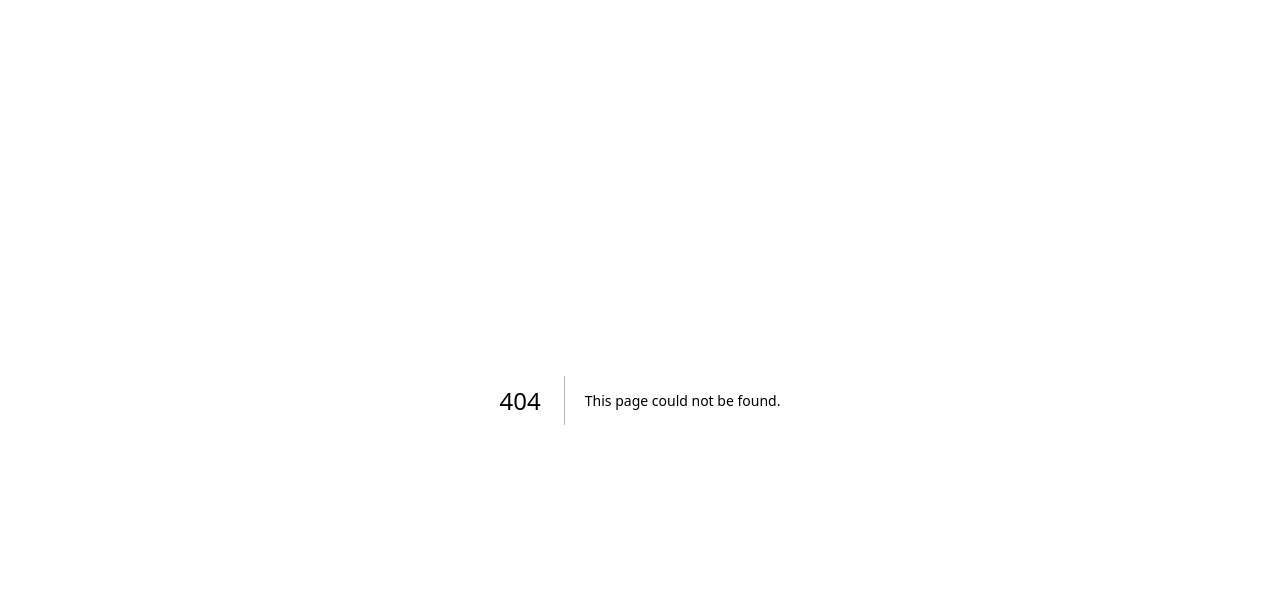
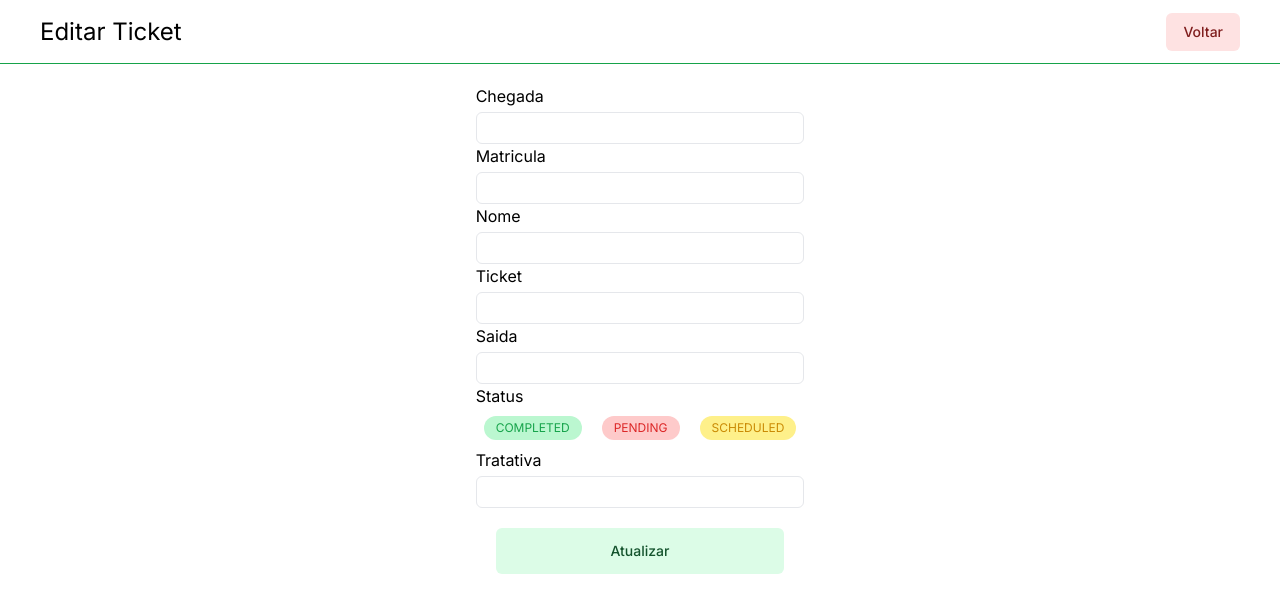
Before and after one commit to mateusfranca97/coworking-next.js, a Next.js app: page /home/edit in a window 1280 px wide. Before the commit this address had no page. Shown: the top 612 px of the page. Built offline with nearby package versions, Linux system fonts and the light colour scheme.

Commit message:
feat: criado a pagina editTicket

```diff
--- a/package.json
+++ b/package.json
@@ -12,6 +12,7 @@
     "@headlessui/react": "^1.7.15",
     "@heroicons/react": "^2.0.18",
     "@hookform/resolvers": "^3.1.1",
+    "@next/swc-win32-x64-msvc": "^13.4.9",
     "@types/node": "20.3.1",
     "@types/react": "18.2.12",
     "@types/react-dom": "18.2.5",
--- a/src/app/components/StatusTicket/StatusTicket.tsx
+++ b/src/app/components/StatusTicket/StatusTicket.tsx
@@ -8,19 +8,19 @@ interface StatusTicketProps {
 function StatusTicket(props: StatusTicketProps) {
   if (props.status === StatusOrder.COMPLETED) {
     return (
-      <p className="bg-green-200 text-green-600 py-1 px-3 rounded-full text-xs">
+      <p className="bg-green-200 text-green-600 py-1 px-3 rounded-full text-xs cursor-pointer">
         {StatusOrder.COMPLETED}
       </p>
     )
   } else if (props.status === StatusOrder.PENDING) {
     return (
-      <p className="bg-red-200 text-red-600 py-1 px-3 rounded-full text-xs">
+      <p className="bg-red-200 text-red-600 py-1 px-3 rounded-full text-xs cursor-pointer">
         {StatusOrder.PENDING}
       </p>
     )
   } else if (props.status === StatusOrder.SCHEDULED) {
     return (
-      <p className="bg-yellow-200 text-yellow-600 py-1 px-3 rounded-full text-xs ">
+      <p className="bg-yellow-200 text-yellow-600 py-1 px-3 rounded-full text-xs cursor-pointer">
         {StatusOrder.SCHEDULED}
       </p>
     )
--- a/src/app/components/list/List.tsx
+++ b/src/app/components/list/List.tsx
@@ -1,12 +1,18 @@
 import { Ticket } from '@/app/models/Ticket'
 import StatusTicket from '../StatusTicket/StatusTicket'
+import { useRouter } from 'next/navigation'
 
 type ListProps = {
   listTicket: Ticket[]
   onDeleteTicket: (index: number) => void
 }
 
-function List({ listTicket, onDeleteTicket }: ListProps) {
+function List({ listTicket, onDeleteTicket  }: ListProps) {
+
+  const router = useRouter()
+
+  const onEditTicket = () => router.push('/home/edit')
+
   return (
     <div className="w-[83vw]">
       <div className="flex font-sans overflow-hidden">
@@ -76,7 +82,8 @@ function List({ listTicket, onDeleteTicket }: ListProps) {
                             />
                           </svg>
                         </div>
-                        <div className="w-4 mr-2 transform hover:text-green-500 hover:scale-110">
+                        <div className="w-4 mr-2 transform hover:text-green-500 hover:scale-110"
+                        onClick={onEditTicket}>
                           <svg
                             xmlns="http://www.w3.org/2000/svg"
                             fill="none"
--- a/src/app/components/modal/modal.tsx
+++ b/src/app/components/modal/modal.tsx
@@ -17,10 +17,8 @@ function Modal(props: ModalProps) {
     props.setIsOpen(false)
   }
 
-  const clearModal = () => {}
-
   function createTicket(data: Ticket) {
-    const user: Ticket = {
+    let user: Ticket = {
       chegada: new Date(),
       matricula: data.matricula?.toLocaleUpperCase(),
       nome: data.nome?.toLocaleUpperCase(),
@@ -30,7 +28,6 @@ function Modal(props: ModalProps) {
     }
 
     initialListTicket.push(user)
-    clearModal()
     closeModal()
   }
 
--- /dev/null
+++ b/src/app/home/edit/page.tsx
@@ -0,0 +1,114 @@
+"use client"
+
+import { zodResolver } from "@hookform/resolvers/zod"
+import { z } from 'zod'
+import { useForm } from "react-hook-form"
+import StatusTicket from "@/app/components/StatusTicket/StatusTicket"
+import { StatusOrder } from "@/app/enum/statusOrder"
+
+function EditTicket(){
+
+    const createTicketFormSchema = z.object({
+        chegada: z.date(),
+        matricula: z
+        .string()
+        .nonempty('A matricula é obrigatória')
+        .min(6, 'Quantidade de caracteres inferior a 6.'),
+        nome: z.string().nonempty('Nome é obrigatório'),
+        ticket: z.string().min(12, 'Número do chamado inferior ao padrão.'),
+        saida: z.date(),
+        tratativa: z.string()
+      })
+
+      type CreateTicketFormData = z.infer<typeof createTicketFormSchema>
+
+      const {
+        register,
+        handleSubmit,
+        formState: { errors },
+      } = useForm<CreateTicketFormData>({
+        resolver: zodResolver(createTicketFormSchema),
+      })
+
+    return(
+        <div>
+            <header className="h-16 w-screen flex items-center justify-between px-10 border-b-[1px] border-b-green-600">
+                <h1 className="text-2xl">Editar Ticket</h1>
+                <p className="flex justify-center rounded-md border border-transparent bg-red-100 px-4 py-2 text-sm font-medium text-red-900 hover:bg-red-200 focus:outline-none focus-visible:ring-2 focus-visible:ring-red-500 focus-visible:ring-offset-2">Voltar</p>
+            </header>
+            <main className="m-5 h-full flex justify-center">
+                <form action="" className="flex flex-col">
+                    <label htmlFor="chegada">Chegada</label>
+                    <input
+                        className="border mt-1 h-8 rounded-md focus:outline-none focus-visible:ring-1 focus-visible:ring-green-500 focus-visible:ring-offset-2"
+                        {...register('chegada')}
+                        id="matricula"
+                        type="text"
+                        autoComplete="off"
+                        maxLength={6}
+                      />
+                    <label htmlFor="chegada">Matricula</label>
+                    <input
+                        className="border mt-1 h-8 rounded-md focus:outline-none focus-visible:ring-1 focus-visible:ring-green-500 focus-visible:ring-offset-2"
+                        {...register('matricula')}
+                        id="matricula"
+                        type="text"
+                        autoComplete="off"
+                        maxLength={6}
+                      />
+                    <label htmlFor="chegada">Nome</label>
+                    <input
+                        className="border mt-1 h-8 rounded-md focus:outline-none focus-visible:ring-1 focus-visible:ring-green-500 focus-visible:ring-offset-2"
+                        {...register('nome')}
+                        id="matricula"
+                        type="text"
+                        autoComplete="off"
+                        maxLength={6}
+                      />
+                    <label htmlFor="chegada">Ticket</label>
+                    <input
+                        className="border mt-1 h-8 rounded-md focus:outline-none focus-visible:ring-1 focus-visible:ring-green-500 focus-visible:ring-offset-2"
+                        {...register('ticket')}
+                        id="matricula"
+                        type="text"
+                        autoComplete="off"
+                        maxLength={6}
+                      />
+                    <label htmlFor="chegada">Saida</label>
+                    <input
+                        className="border mt-1 h-8 rounded-md focus:outline-none focus-visible:ring-1 focus-visible:ring-green-500 focus-visible:ring-offset-2"
+                        {...register('saida')}
+                        id="matricula"
+                        type="text"
+                        autoComplete="off"
+                        maxLength={6}
+                      />
+                    <label htmlFor="chegada">Status</label>
+                    <div className="flex m-2 space-x-5">
+                        <StatusTicket status={StatusOrder.COMPLETED}/>
+                        <StatusTicket status={StatusOrder.PENDING}/>
+                        <StatusTicket status={StatusOrder.SCHEDULED}/>
+                    </div>
+                    <label htmlFor="chegada">Tratativa</label>
+                    <input
+                        className="border mt-1 h-8 rounded-md focus:outline-none focus-visible:ring-1 focus-visible:ring-green-500 focus-visible:ring-offset-2"
+                        {...register('tratativa')}
+                        id="tratativa"
+                        type="text"
+                        autoComplete="off"
+                      />
+                    <div className="flex m-5 justify-center">
+                        <button
+                            type="submit"
+                            className="flex w-full justify-center rounded-md border border-transparent bg-green-100 px-4 py-3 text-sm font-medium text-green-900 hover:bg-green-200 focus:outline-none focus-visible:ring-2 focus-visible:ring-green-500 focus-visible:ring-offset-2"
+                        >
+                            Atualizar
+                        </button>
+                    </div>
+                </form>
+            </main>
+        </div>
+    )
+}
+
+export default EditTicket
--- a/src/app/home/page.tsx
+++ b/src/app/home/page.tsx
@@ -9,8 +9,7 @@ import Count from '../components/count/Count'
 import Modal from '../components/modal/modal'
 import { Ticket } from '@/app/models/Ticket'
 
-
-export const initialListTicket: Ticket[] = [
+export let initialListTicket: Ticket[] = [
   {
     chegada: new Date(),
     matricula: '331276',
@@ -108,7 +107,7 @@ function HomeComponent() {
             </div>
           </div>
           <Modal isOpen={isOpen} setIsOpen={setIsOpen}></Modal>
-          <List listTicket={listTicket} onDeleteTicket={onDeleteTicket} />
+          <List listTicket={listTicket} onDeleteTicket={onDeleteTicket}/>
         </main>
       </div>
     </>
```
Also changed, not shown: 1 other file (tests, documents, lock files or other folders).
